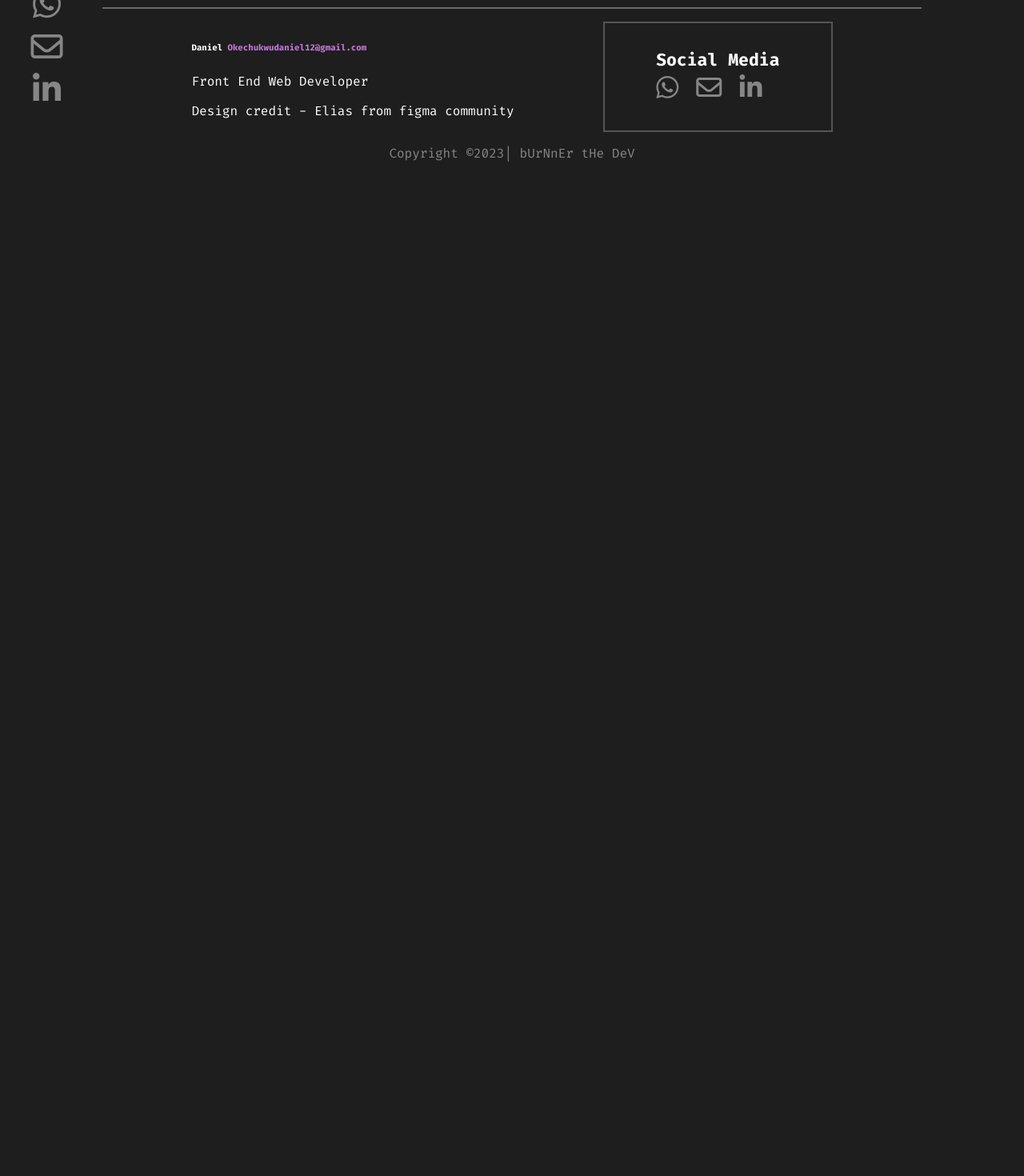
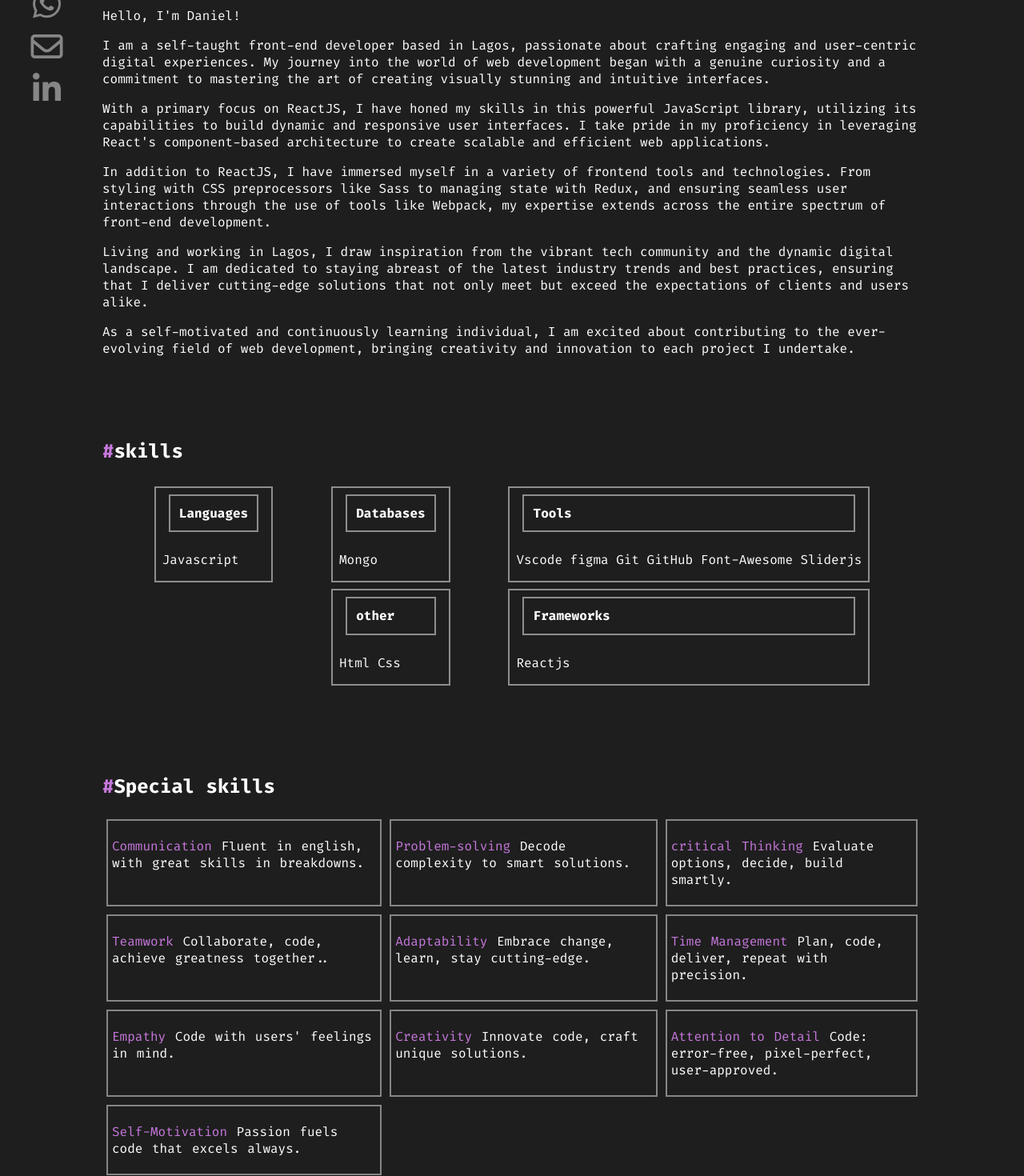
Before and after one commit to Naijabunner/portfolio, a React (Vite) app: page /about in a window 1280 px wide. Shown: the part 180-1650 px from the top of the page at 80% size. Before the commit the page ends 800 px from the top, so only its background shows below. Built offline with nearby package versions, Linux system fonts and the light colour scheme.

Commit message:
finished about me page

```diff
--- a/src/App.css
+++ b/src/App.css
@@ -287,6 +287,19 @@ span{
 #active{
   border-bottom: 2px solid rgb(104, 102, 102);
 }
+.skillboxes{
+  display: grid;
+  grid-template-columns: auto auto auto;
+}
+.Skillbox{
+  border: 2px solid #878686 ;
+  margin: 5px;
+  padding: 5px;
+  word-spacing: 2px;
+}
+.aboutme_skills,.other_skills{
+  margin: 10% 0;
+}
 
 /* for smaller screens */
 @media screen and (max-width: 1100px){
@@ -333,6 +346,10 @@ span{
   flex-direction: column;
   margin-bottom: 1em;
   }
+  .skillboxes{
+    display: grid;
+    grid-template-columns: auto auto;
+  }
 }
 /* for mobile devices */
 @media screen and (max-width: 595px){
@@ -348,4 +365,8 @@ display: none;
 .body_links{
   display: none;
 }
+.skillboxes{
+  display: grid;
+  grid-template-columns: auto;
 }
+}
--- a/src/pages/Home/Works/About/Contact/aboutme.jsx
+++ b/src/pages/Home/Works/About/Contact/aboutme.jsx
@@ -1,16 +1,126 @@
 import Navbar from "../../../../../components/Navbar";
 
 const Aboutcomp = () => {
-    return ( <>
-    <Navbar currentPage = "about" />
+  return (
+    <>
+      <Navbar currentPage="about" />
       <div className="wrapper">
         <div className="header">
-        <h2> <span>/</span>about-me</h2>
+          <h2>
+            {" "}
+            <span>/</span>about-me
+          </h2>
           <p>Who am i?</p>
         </div>
+        <div className="home_about_desc">
+          <p>Hello, I'm Daniel!</p>
+          <p>
+            I am a self-taught front-end developer based in Lagos, passionate
+            about crafting engaging and user-centric digital experiences. My
+            journey into the world of web development began with a genuine
+            curiosity and a commitment to mastering the art of creating visually
+            stunning and intuitive interfaces.
+          </p>
+          <p>
+            With a primary focus on ReactJS, I have honed my skills in this
+            powerful JavaScript library, utilizing its capabilities to build
+            dynamic and responsive user interfaces. I take pride in my
+            proficiency in leveraging React's component-based architecture to
+            create scalable and efficient web applications.
+          </p>
+          <p>
+            In addition to ReactJS, I have immersed myself in a variety of
+            frontend tools and technologies. From styling with CSS preprocessors
+            like Sass to managing state with Redux, and ensuring seamless user
+            interactions through the use of tools like Webpack, my expertise
+            extends across the entire spectrum of front-end development.
+          </p>
+          <p>
+            Living and working in Lagos, I draw inspiration from the vibrant
+            tech community and the dynamic digital landscape. I am dedicated to
+            staying abreast of the latest industry trends and best practices,
+            ensuring that I deliver cutting-edge solutions that not only meet
+            but exceed the expectations of clients and users alike.
+          </p>
+          <p>
+            As a self-motivated and continuously learning individual, I am
+            excited about contributing to the ever-evolving field of web
+            development, bringing creativity and innovation to each project I
+            undertake.
+          </p>
+        </div>
+        <div className="aboutme_skills">
+        <h2><span>#</span>skills </h2>
+        <div className="skill_box_wrapper">
+                <div className="skill_box_one">
+                    <div className="skill_box">
+                        <h4>Languages</h4>
+                        <p>Javascript</p>
+                    </div>
+                </div>
+                <div className="skill_box_two">
+                        <div className="skill_box">
+                            <h4>Databases</h4>
+                            <p>Mongo</p>
+                        </div>
+                        <div className="skill_box">
+                            <h4>other</h4>
+                            <p>Html Css</p>
+                        </div>
+                </div>
+                <div className="skill_box_three">
+                    <div className="skill_box">
+                        <h4>Tools</h4>
+                        <p>Vscode figma Git GitHub Font-Awesome Sliderjs</p>
+                    </div>
+                    <div className="skill_box">
+                    <h4>Frameworks</h4>
+                        <p>Reactjs</p>
+                    </div>
+                </div>
+                </div>
+                <div className="other_skills">
+                <h2><span>#</span>Special skills </h2>
+                            <div className="skillboxes">
+                                <div className="Skillbox">
+                                    <p><span>Communication</span> Fluent in english, with great skills in breakdowns.</p>
+                                </div>
+                                <div className="Skillbox">
+                                    <p><span>Problem-solving</span> Decode complexity to smart solutions.</p>
+                                </div>
+                                <div className="Skillbox">
+                                    <p><span>critical Thinking</span>  Evaluate options, decide, build smartly.</p>
+                                </div>
+                                <div className="Skillbox">
+                                    <p><span>Teamwork</span> Collaborate, code, achieve greatness together..</p>
+                                </div>
+                                <div className="Skillbox">
+                                    <p><span>Adaptability</span> Embrace change, learn, stay cutting-edge.</p>
+                                </div>
+                                <div className="Skillbox">
+                                    <p><span>Time Management</span> Plan, code, deliver, repeat with precision.</p>
+                                </div>
+                                <div className="Skillbox">
+                                    <p><span>Empathy</span> Code with users' feelings in mind.</p>
+                                </div>
+                                <div className="Skillbox">
+                                    <p><span>Creativity</span> Innovate code, craft unique solutions.</p>
+                                </div>
+                                <div className="Skillbox">
+                                    <p><span>Attention to Detail </span> Code: error-free, pixel-perfect, user-approved.</p>
+                                </div>
+                                <div className="Skillbox">
+                                    <p><span>Self-Motivation </span> Passion fuels code that excels always.</p>
+                                </div>
+
+                            </div>
+                </div>
+        </div>
+
+
       </div>
     </>
   );
-}
+};
 
 export default Aboutcomp;
```
Lines whose indentation alone changed are shown as unchanged.
